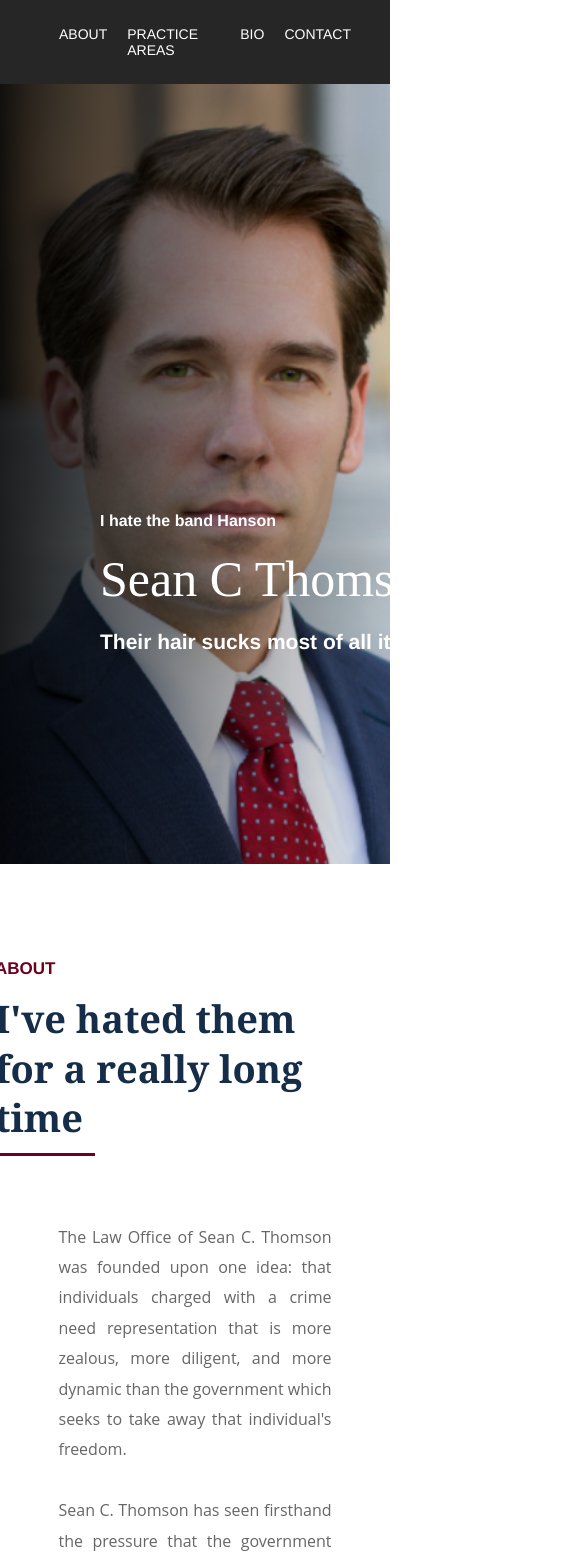
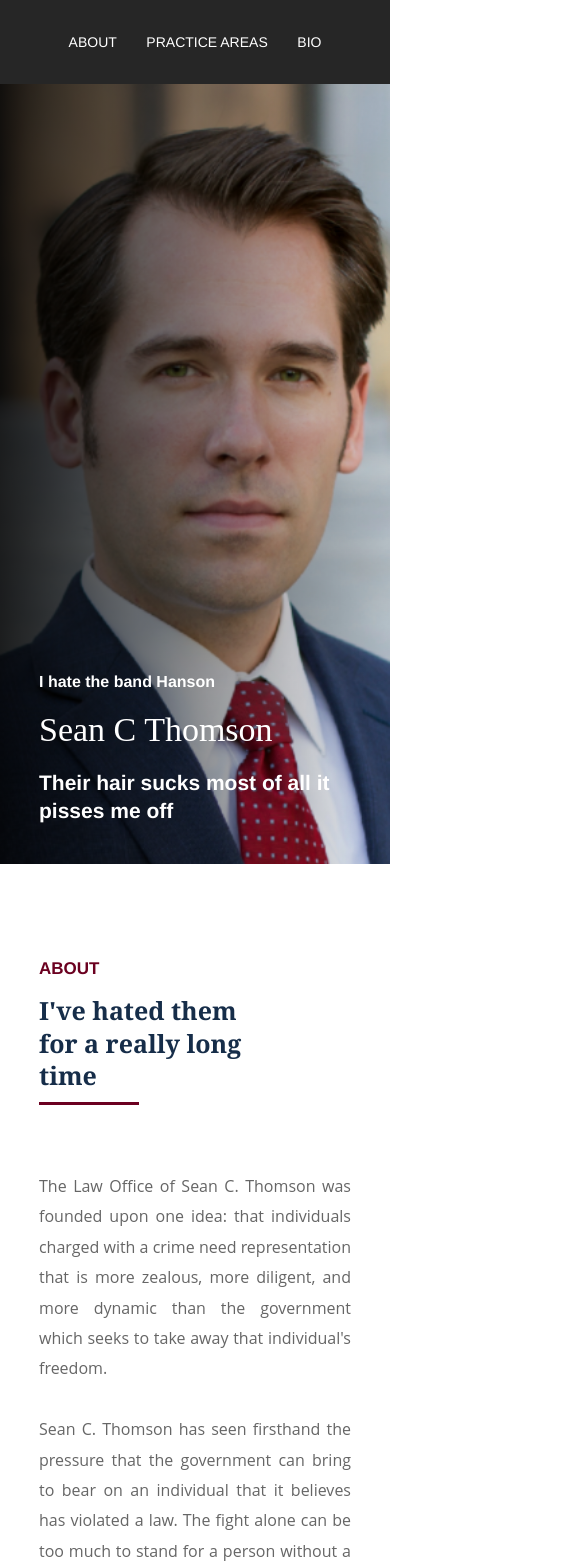
Before and after one commit to christopherchateau/sean, a React (Create React App) app: page / in a window 390 px wide. Shown: the top 1563 px of the page, 585 px wide, since content can reach past the window. Built offline with nearby package versions, Linux system fonts and the light colour scheme; the HTML template or start-up script is replaced by a standard one.

Commit message:
styling for mobile views, comment-out code for contact section

```diff
--- a/src/App.css
+++ b/src/App.css
@@ -1,3 +1,3 @@
 * {
-    scroll-behavior: smooth;
+	scroll-behavior: smooth;
 }
--- a/src/App.js
+++ b/src/App.js
@@ -26,10 +26,10 @@ const banners = [
 		text:["Cheeseburger roquefort everyone loves. Caerphilly manchego cheese triangles mozzarella st. agur blue cheese feta taleggio pepper jack. Jarlsberg cheese slices gouda jarlsberg swiss cheesy grin parmesan cheddar. Parmesan caerphilly cheese strings mozzarella cheesy grin fromage frais caerphilly danish fontina. Cheeseburger cheeseburger cheese and biscuits parmesan cheese on toast cheese strings mascarpone chalk and cheese. Melted cheese pepper jack queso cut the cheese hard cheese gouda melted cheese fondue. Fromage frais rubber cheese boursin smelly cheese.Hard cheese mozzarella blue castello. Red leicester cheese and biscuits danish fontina lancashire cut the cheese croque monsieur camembert de normandie queso. Who moved my cheese cheese on toast port-salut parmesan boursin caerphilly fromage babybel. Cheese triangles when the cheese comes out everybody's happy croque monsieur cheeseburger who moved my cheese melted cheese who moved my cheese everyone loves. Cow cheeseburger macaroni cheese swiss when the cheese comes out everybody's happy cheese and biscuits melted cheese danish fontina. Everyone loves jarlsberg monterey jack bocconcini st. agur blue cheese blue castello hard cheese."],
 		textImage: Headshot,
 	},
-	{
-		name: 'contact',
-		headline: 'Contact'
-	}
+	// {
+	// 	name: 'contact',
+	// 	headline: 'Contact'
+	// }
 ]
 
 const App = () => {
--- a/src/components/Banner/Banner.css
+++ b/src/components/Banner/Banner.css
@@ -1,6 +1,6 @@
 .Banner {
 	line-height: 1.9em;
-	padding: 70px 15%;
+	padding: 70px 10%;
 
 	font-family: 'Mulish', Helvetica, Arial, Lucida, sans-serif;
 	font-size: 16px;
@@ -138,21 +138,34 @@
 
 .hidden {
 	opacity: 0;
-	/* transition: ease-in-out .3s;	 */
 }
 
 .show {
-	opacity: 1;
 	transition: ease-in-out .5s;
 }
 
 @media screen and (max-width: 850px) {
 	.banner-content {
 		flex-direction: column;
+		align-items: flex-start;
+	}
+
+	.banner-bio > .banner-content {
+		align-items: center;
+	}
+
+	.banner-bio > .banner-content > .banner-headline > h1 {
+		font-size: 25px;
+		text-align: center;
 	}
 
 	.banner-headline {
 		margin-bottom: 50px;
+		min-width: 0;
+	}
+
+	.banner-headline > h1 {
+		/* margin-right: 20px; */
 	}
 
 	.banner-areas-of-practice > .banner-content > .banner-headline {
@@ -165,3 +178,9 @@
 		width: 100%;
 	}
 }
+
+@media screen and (max-width: 770px) {
+	.banner-headline > h1 {
+		font-size: 25px;
+	}
+}
--- a/src/components/Banner/ContactForm/ContactForm.css
+++ b/src/components/Banner/ContactForm/ContactForm.css
@@ -32,7 +32,7 @@ button {
 button:hover {
 	background-color: #6b0020;
 	color: #eee;
-	transition: ease-in-out .1s;
+	transition: ease-in-out 0.1s;
 }
 
 .ContactForm > .errors {
--- a/src/components/Banner/index.js
+++ b/src/components/Banner/index.js
@@ -64,7 +64,8 @@ const Banner = ({
 
 	const onScroll = () => {
 		if (
-			ref.current.getBoundingClientRect().top - window.innerHeight < - 200
+			ref.current.getBoundingClientRect().top - window.innerHeight <
+			-200
 		) {
 			setHidden(false)
 			window.removeEventListener('scroll', onScroll)
@@ -82,7 +83,6 @@ const Banner = ({
 	return (
 		<div className={`Banner banner-${name}`} ref={ref}>
 			<div className={`banner-content ${hidden ? 'hidden' : 'show'}`}>
-
 				{headline && (
 					<div className='banner-headline'>
 						{name === 'about' && (
@@ -138,8 +138,7 @@ const Banner = ({
 					</div>
 				)}
 
-				{name === 'contact' && <ContactForm />}
-
+				{/* {name === 'contact' && <ContactForm />} */}
 			</div>
 		</div>
 	)
--- a/src/components/Button/Button.css
+++ b/src/components/Button/Button.css
@@ -1,8 +1,14 @@
 .Button {
 	color: white;
-    cursor: pointer;
+	cursor: pointer;
 	font-size: 14px;
 	font-family: 'Mulish', Helvetica, Arial, Lucida, sans-serif;
-    font-weight: 500;
+	font-weight: 500;
 	margin-left: 20px;
 }
+
+@media screen and (max-width: 500px) {
+	.Button {
+		margin-left: 0;
+	}
+}
--- a/src/components/Header/Header.css
+++ b/src/components/Header/Header.css
@@ -10,5 +10,11 @@
 .buttons {
 	display: flex;
 	justify-content: flex-end;
-    width: 80%;
+	width: 80%;
 }
+
+@media screen and (max-width: 500px) {
+	.buttons {
+		justify-content: space-evenly;
+	}
+}
--- a/src/components/Header/index.js
+++ b/src/components/Header/index.js
@@ -2,13 +2,15 @@ import Button from '../Button'
 import './Header.css'
 
 const Header = ({ executeScroll, refs }) => {
-	const labels = ['ABOUT', 'PRACTICE AREAS', 'BIO', 'CONTACT']
+	const labels = ['ABOUT', 'PRACTICE AREAS', 'BIO'] //  'CONTACT']
 
 	return (
 		<div className='Header'>
 			<div className='buttons'>
 				{labels.map((label, i) => (
-					<Button {...{ label, executeScroll, refs, index: i, key: i }} />
+					<Button
+						{...{ label, executeScroll, refs, index: i, key: i }}
+					/>
 				))}
 			</div>
 		</div>
--- a/src/components/Hero/Hero.css
+++ b/src/components/Hero/Hero.css
@@ -30,9 +30,7 @@
 }
 
 .hero-text {
-	margin-left: 100px;
-	margin-top: 200px;
-	width: 600px;
+	margin: 200px 10% 0;
 	z-index: 1;
 }
 
@@ -61,4 +59,18 @@ h4 {
 	font-weight: 600;
 }
 
-@media screen and (max-width: 820px) {}
+@media screen and (max-width: 1000px) {
+	.Hero {
+		justify-content: flex-end;
+	}
+
+	.hero-text {
+		padding-bottom: 40px;
+	}
+}
+
+@media screen and (max-width: 770px) {
+	h2 {
+		font-size: 34px;
+	}
+}
```
